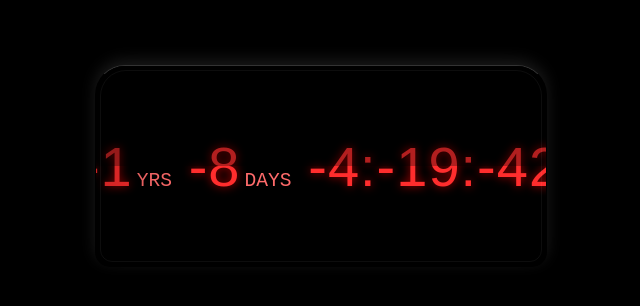
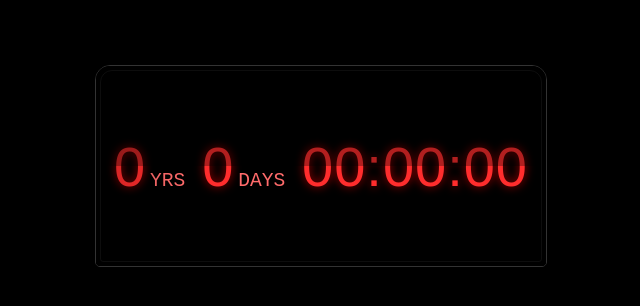
Before and after one commit to guitarheror/desenho, a plain HTML site: page index.html in a window 1280 px wide. Shown: the part 234-540 px from the top of the page, without its empty margins (319-959 px from the left). Drawn offline with Linux system fonts and the light colour scheme; a web font is replaced by a local one.

Commit message:
Update index.html

```diff
--- a/index.html
+++ b/index.html
@@ -28,16 +28,10 @@
       width: 450px;
       height: 200px;
       background: #000;
-      border-radius: 30px 30px 15px 15px; /* Topo mais redondo, base mais quadrada */
+      border-radius: 15px 15px 5px 5px;
       position: relative;
       overflow: hidden;
-      box-shadow:
-        0 -5px 15px rgba(255, 255, 255, 0.1),
-        0 1px 1px rgba(0, 0, 0, 0.5);
-      border-top: 1px solid rgba(255, 255, 255, 0.2);
-      border-left: 1px solid rgba(0, 0, 0, 0.8);
-      border-right: 1px solid rgba(0, 0, 0, 0.8);
-      border-bottom: 1px solid rgba(0, 0, 0, 0.8);
+      border: 1px solid #333;
     }
 
     .countdown {
@@ -100,9 +94,19 @@
       right: 4px;
       bottom: 4px;
       border: 1px solid rgba(255, 255, 255, 0.05);
-      border-radius: 26px 26px 12px 12px; /* Combinando com o formato externo */
+      border-radius: 12px 12px 3px 3px;
       pointer-events: none;
       z-index: 3;
+    }
+
+    .blink {
+      animation: blink 1s infinite;
+    }
+
+    @keyframes blink {
+      0% { opacity: 1; }
+      50% { opacity: 0.5; }
+      100% { opacity: 1; }
     }
   </style>
 </head>
@@ -110,9 +114,9 @@
   <div class="iphone-horizontal">
     <div class="countdown">
       <div class="timer-line" id="countdown-timer">
-        <div id="years">4<span>YRS</span></div>
-        <div id="days">101<span>DAYS</span></div>
-        <div id="time">23:37:40</div>
+        <div id="years">0<span>YRS</span></div>
+        <div id="days">0<span>DAYS</span></div>
+        <div id="time">00:00:00</div>
       </div>
       <div class="screen-effect"></div>
       <div class="inner-border"></div>
@@ -120,12 +124,25 @@
   </div>
 
   <script>
-    // Data alvo: 1 de Janeiro de 2028 (ajuste conforme necessário)
-    const targetDate = new Date('April 16, 2025 13:17:00').getTime();
+    const targetDate = new Date('April 23, 2025 13:38:00').getTime();
+    const timerElement = document.getElementById('countdown-timer');
+    let countdownActive = true;
 
     function updateCountdown() {
+      if (!countdownActive) return;
+
       const now = new Date().getTime();
       const distance = targetDate - now;
+
+      if (distance <= 0) {
+        // Chegou a zero - para o contador
+        document.getElementById('years').innerHTML = '0<span>YRS</span>';
+        document.getElementById('days').innerHTML = '0<span>DAYS</span>';
+        document.getElementById('time').innerHTML = '00:00:00';
+        timerElement.classList.add('blink');
+        countdownActive = false;
+        return;
+      }
 
       // Cálculos do tempo
       const years = Math.floor(distance / (1000 * 60 * 60 * 24 * 365));
@@ -142,24 +159,20 @@
 
       // Efeito de piscar quando faltar menos de 1 minuto
       if (distance < 60000) {
-        document.getElementById('countdown-timer').style.animation = 'blink 1s infinite';
+        timerElement.classList.add('blink');
+      } else {
+        timerElement.classList.remove('blink');
       }
     }
 
     // Atualiza a cada segundo
     updateCountdown();
-    setInterval(updateCountdown, 1000);
+    const countdownInterval = setInterval(updateCountdown, 1000);
 
-    // Adiciona animação de piscar
-    const style = document.createElement('style');
-    style.innerHTML = `
-      @keyframes blink {
-        0% { opacity: 1; }
-        50% { opacity: 0.5; }
-        100% { opacity: 1; }
-      }
-    `;
-    document.head.appendChild(style);
+    // Para o intervalo quando chegar a zero
+    function stopCountdown() {
+      clearInterval(countdownInterval);
+    }
   </script>
 </body>
 </html>
```
